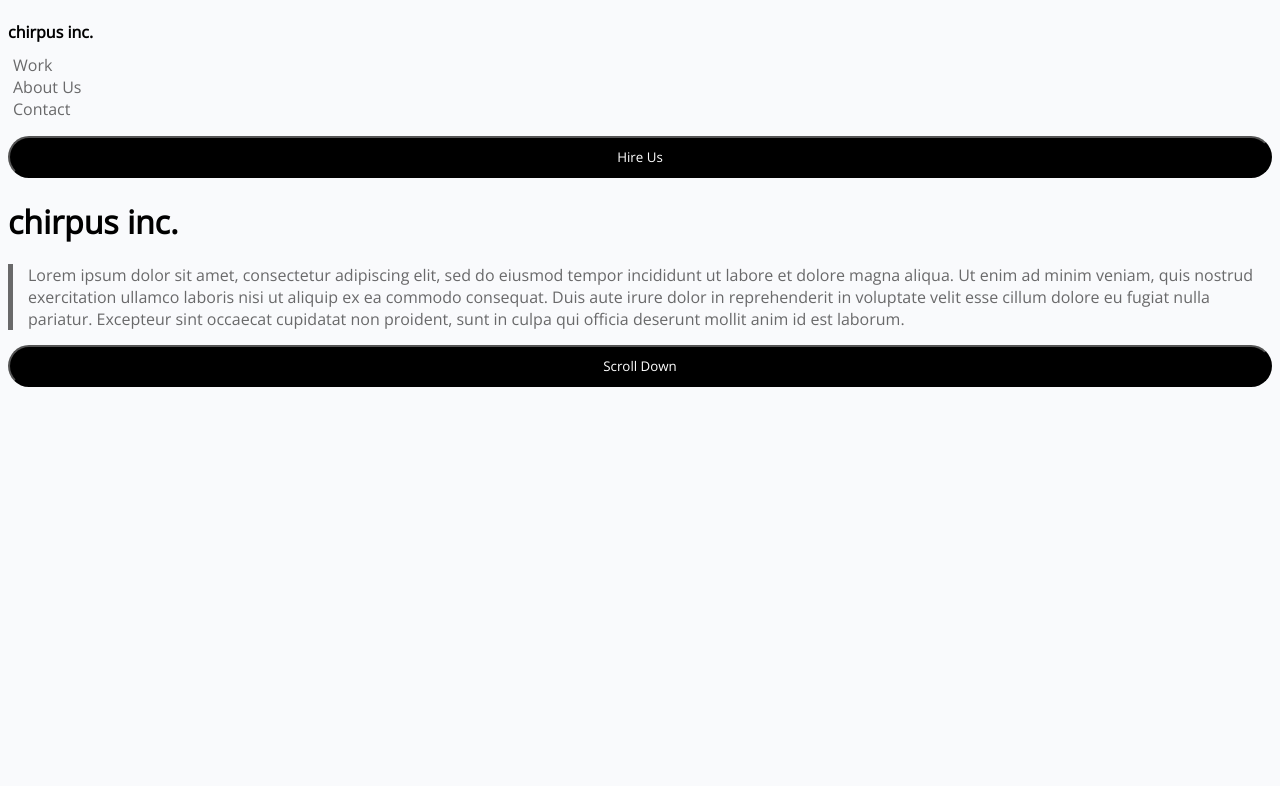
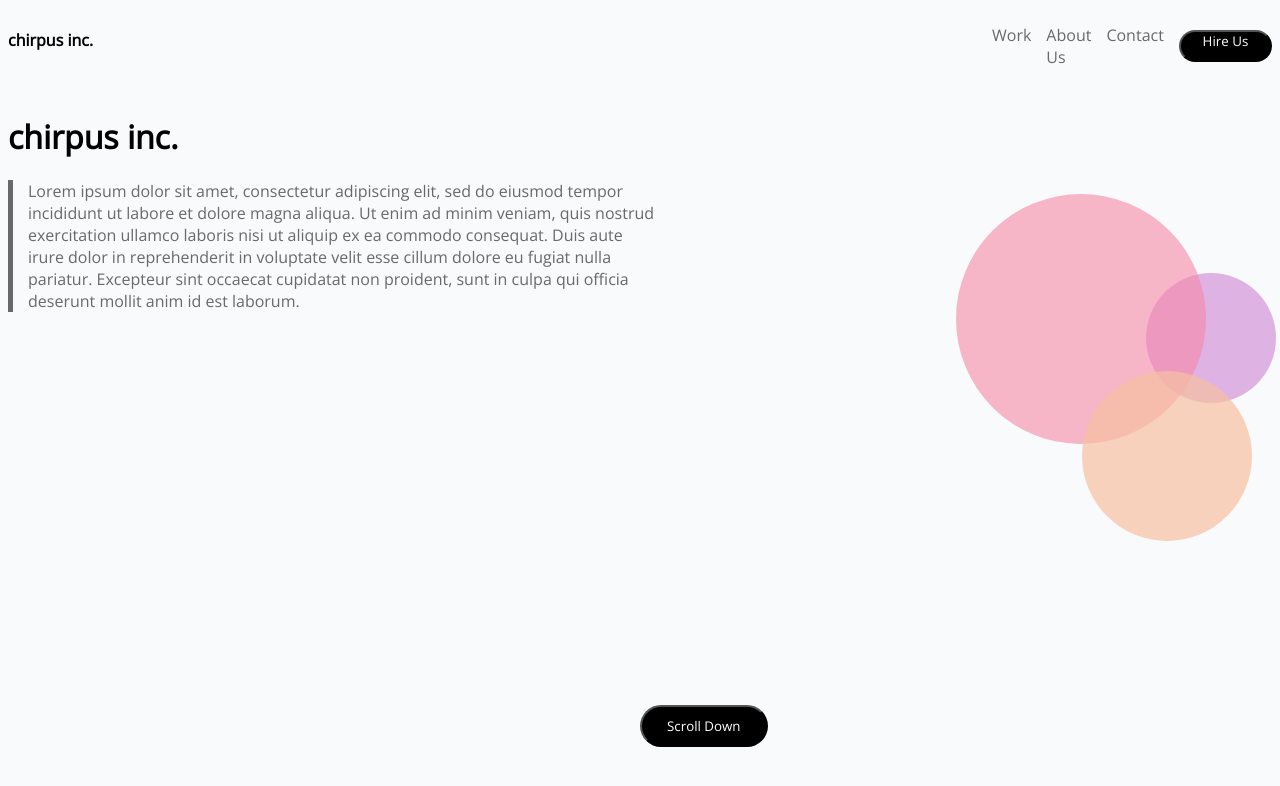
Before and after one commit to carmgrif/Lab1, a plain HTML site: page index.html in a window 1280 px wide. Drawn offline with nearby package versions, Linux system fonts and the light colour scheme.

Commit message:
lab 1 part 2

```diff
--- a/lab1.html
+++ b/index.html
@@ -3,7 +3,7 @@
         <meta charset="UTF-8">
         <meta name= "viewport" content= "width=device-width, initial-scale=1.0">
             <title>lab1</title>
-        <link rel="stylesheet" href="lab1.css">
+        <link rel="stylesheet" href="styles.css">
         <link rel="preconnect" href="https://fonts.gstatic.com">
         <link href="https://fonts.googleapis.com/css2?family=Open+Sans:wght@300&display=swap" rel="stylesheet">
 
@@ -12,10 +12,8 @@
 
         <body>
 
-
+        <header>
         <h4>chirpus inc.</h4>
-
-<!-- Nav-container did nothing for the document here. Explore this more and see how it affects styling. -->
 
                 <nav>
                     <ul class="nav-container">
@@ -23,9 +21,13 @@
                         <li><a href="#" id="about">About Us</a></li>
                         <li><a href="#" id="contact">Contact</a></li>
                     </ul>
+
+                    <button class="hire">Hire Us</button>
                 </nav>
 
-                        <button class="hire">Hire Us</button>
+        </header>
+
+        <main>
 
                 <h1>chirpus inc.</h1>
 
@@ -33,8 +35,13 @@
 
                 <button class="scroll">Scroll Down</button>
 
+            <div class=""
+                <div id="purpledot"></div>
+                <div id="yellowdot"></div>
+                <div id="reddot"></div>
 
 
+        </main>
         </body>
 
 </html>
--- a/lab1.css
+++ /dev/null
@@ -1,93 +0,0 @@
-
-/* h1 & h4 are the only tags applied for headline sizing in this document. */
-
-h1{
-    text-color: 8em black;
-}
-
-h4{
-    text-color: 3em black;
-    margin-bottom: -5px;
-}
-
-
-body{
-    background-color: #f9fafc;
-    font-family: 'Open Sans', sans-serif;
-    text-color: #69696a;
-}
-
-
-nav{
-    font-family: 'Open Sans', sans-serif;
-    color: #69696a;
-    margin-bottom: 10px;
-    margin-left: -15px;
-}
-
-
-/* This list is a block element and creates the "stacked" look of the list items.
-The style type corresponds with the bullet points. "text-decoration" was ineffective here; that style type is best used for underline and strikethrough. */
-
-ul{
-    list-style-type: none;
-    margin-left: -20px;
-    color: #69696a;
-}
-
-#about{
-    margin-top: 30px;
-    margin-bottom: 30px;
-}
-
-
-p{
-    color: #69696a;
-    margin-bottom: 15px;
-    padding-left: 15px;
-    border-left: 5px solid #69696a;
-    padding-bottom: auto;
-}
-
-
-hire{
-    color: white;
-    text-align: center;
-}
-
-scroll{
-    text-align: center;
-}
-
-
-/* Border-radius was used to round the edges of the buttons. */
-
-button{
-    background-color:black;
-    width: 100%;
-    border-radius:25px;
-    padding: 10px;
-    margin: auto;
-    text-decoration: none;
-    font-family: 'Open Sans' , sans-serif;
-    color: #fff;
-    cursor: pointer;
-}
-
-/* It's imperative to associate anchor tags with corresponding tags prior to anchor tag in stylesheet. This ensures that only the specified tag is adheres to any characteristics applied in CSS.
-It is also important to order these correctly. Correct Order --> a:link, a:visited, a:hover, a:active */
-
-li a{
-    text-decoration: none;
-    font-family: 'Open Sans' , sans-serif;
-    color: #69696a;
-}
-
-
-button a:visited{
-    color: #fff;
-}
-
-li a:visited{
-    color: #69696a;
-}
--- /dev/null
+++ b/styles.css
@@ -0,0 +1,210 @@
+
+
+
+/* h1 & h4 are the only tags applied for headline sizing in this document. */
+
+h1{
+    text-color: 8em black;
+}
+
+h4{
+    text-color: 3em black;
+    margin-bottom: -5px;
+}
+
+
+body{
+    background-color: #f9fafc;
+    font-family: 'Open Sans', sans-serif;
+    text-color: #69696a;
+}
+
+
+nav{
+    font-family: 'Open Sans', sans-serif;
+    color: #69696a;
+    margin-bottom: 10px;
+    margin-left: -15px;
+}
+
+
+/* This list is a block element and creates the "stacked" look of the list items.
+The style type corresponds with the bullet points. "text-decoration" was ineffective here; that style type is best used for underline and strikethrough. */
+
+ul{
+    list-style-type: none;
+    margin-left: -20px;
+    color: #69696a;
+}
+
+#about{
+    margin-top: 30px;
+    margin-bottom: 30px;
+}
+
+
+p{
+    color: #69696a;
+    margin-bottom: 15px;
+    padding-left: 15px;
+    border-left: 5px solid #69696a;
+    padding-bottom: auto;
+}
+
+
+.hire{
+    color: white;
+    text-align: center;
+}
+
+scroll{
+    text-align: center;
+}
+
+
+/* Border-radius was used to round the edges of the buttons. */
+
+button{
+    background-color:black;
+    width: 100%;
+    border-radius:25px;
+    padding: 10px;
+    margin: auto;
+    text-decoration: none;
+    font-family: 'Open Sans' , sans-serif;
+    color: #fff;
+    cursor: pointer;
+}
+
+/* It's imperative to associate anchor tags with corresponding tags prior to anchor tag in stylesheet. This ensures that only the specified tag is adheres to any characteristics applied in CSS.
+It is also important to order these correctly. Correct Order --> a:link, a:visited, a:hover, a:active */
+
+li a{
+    text-decoration: none;
+    font-family: 'Open Sans' , sans-serif;
+    color: #69696a;
+}
+
+
+button a:visited{
+    color: #fff;
+}
+
+li a:visited{
+    color: #69696a;
+}
+
+
+/* desktop version*/
+@media only screen and (min-width: 768px){
+
+
+
+    header{
+        display: flex;
+        justify-content: space-between;
+    }
+
+    h4{
+        display: inline;
+    }
+
+    main{
+        position: relative;
+    }
+
+    nav{
+        font-family: 'Open Sans', sans-serif;
+        color: #69696a;
+        display: flex;
+        flex-direction: row;
+    }
+
+    ul{
+        list-style-type: none;
+        color: #69696a;
+        display: flex;
+
+    }
+
+    p{
+        color: #69696a;
+        margin-bottom: 15px;
+        padding-left: 15px;
+        border-left: 5px solid #69696a;
+        width: 50%;
+        padding-bottom: auto;
+    }
+
+    button{
+        background-color:black;
+        border-radius:25px;
+        text-decoration: none;
+        font-family: 'Open Sans' , sans-serif;
+        color: #fff;
+        cursor: pointer;
+    }
+
+    li a{
+        text-decoration: none;
+        font-family: 'Open Sans' , sans-serif;
+        color: #69696a;
+        margin-right: 15px;
+    }
+
+
+    button a:visited{
+        color: #fff;
+    }
+
+    li a:visited{
+        color: #69696a;
+    }
+
+    button.hire{
+        padding-top: 0px;
+        padding-left: 10px;
+        padding-right: 10px;
+    }
+
+    button.scroll{
+        position: absolute;
+        left: 50%;
+        top: 300%;
+        padding: 10px 25px;
+        width: auto;
+    }
+
+    #purpledot{
+        height: 130px;
+        width: 130px;
+        border-radius: 50%;
+        background-color: rgba(207, 130, 213, 0.6);
+        position: absolute;
+        left: 90%;
+        top: 80%;
+    }
+
+    #yellowdot{
+        height: 170px;
+        width: 170px;
+        border-radius: 50%;
+        background-color: rgba(247, 193, 162, 0.7);
+        position: absolute;
+        left: 85%;
+        top: 130%;
+        z-index: 1;
+    }
+
+    #reddot{
+        height: 250px;
+        width: 250px;
+        border-radius: 50%;
+        background-color: rgba(247, 136, 167, 0.6);
+        position: absolute;
+        left: 75%;
+        top: 40%;
+    }
+
+
+}
```
Lines whose indentation alone changed are shown as unchanged.
